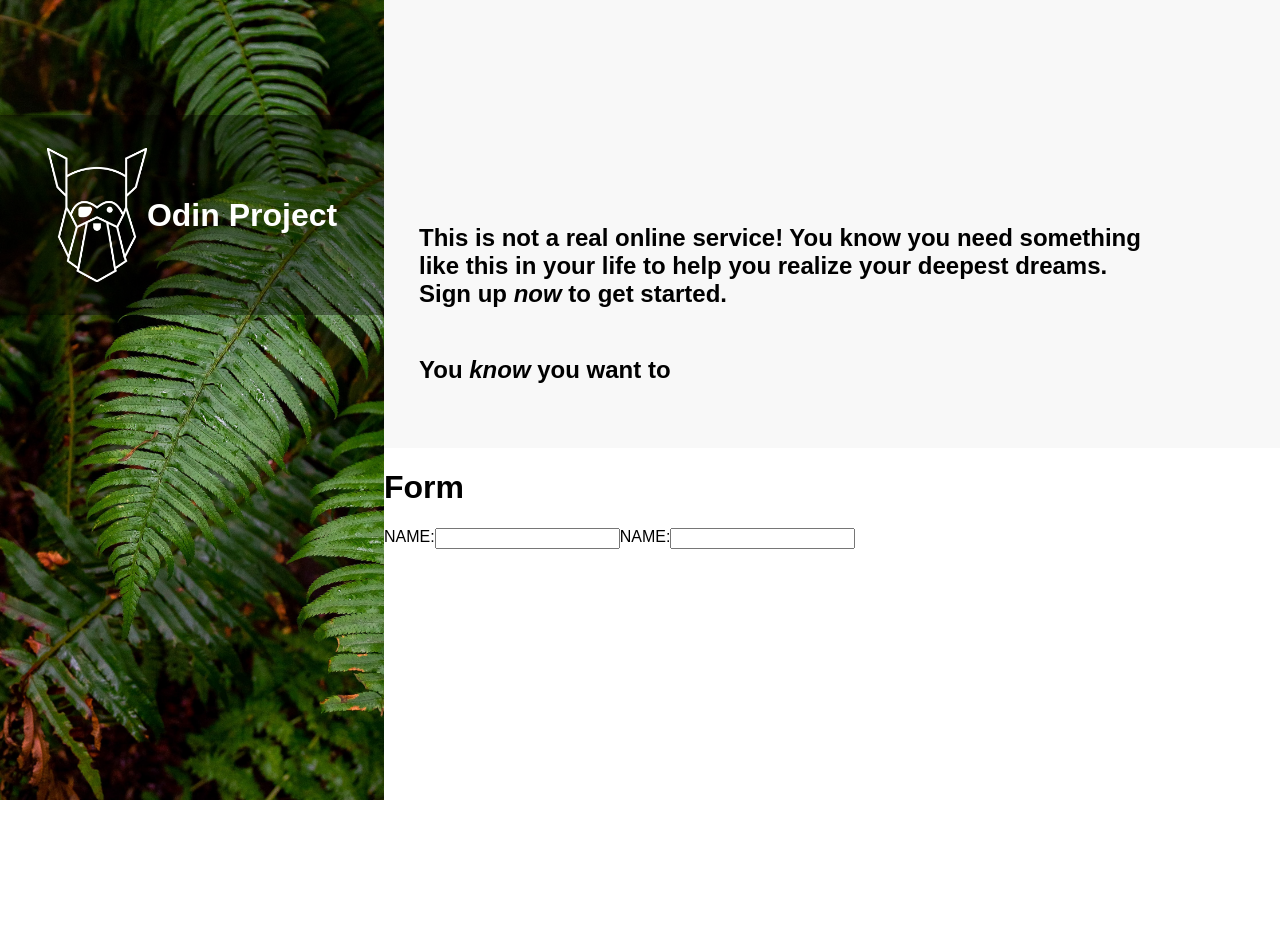
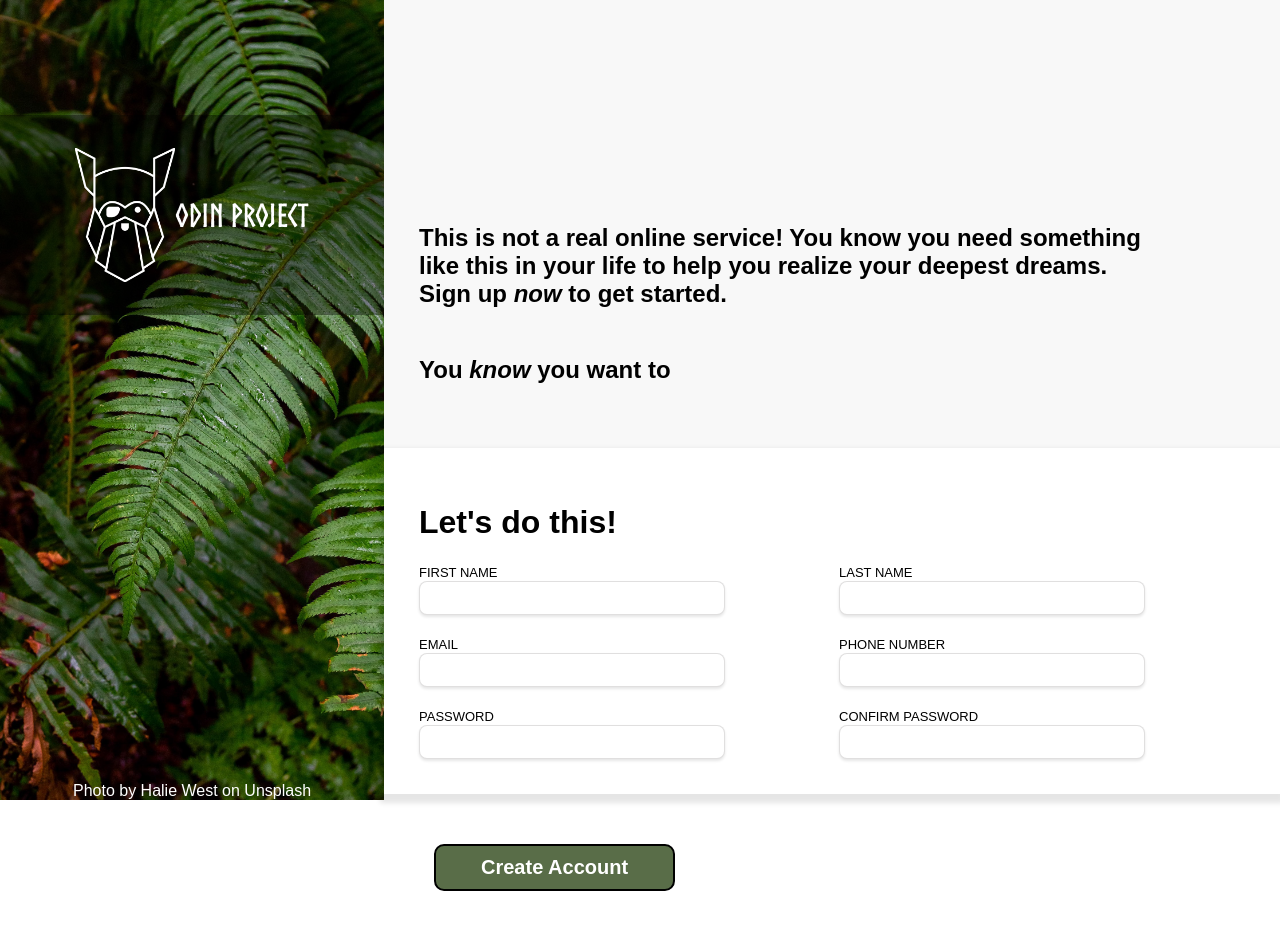
Before and after one commit to dusmer/sign-up-form, a plain HTML site: page index.html in a window 1280 px wide. Before the commit the page ends 800 px from the top, so only its background shows below. Drawn offline with Linux system fonts and the light colour scheme.

Commit message:
Updated formatting

```diff
--- a/index.html
+++ b/index.html
@@ -14,11 +14,14 @@
             <h1>Odin Project</h1>
 
         </div>
+        <div class="credit">
+            Photo by Halie West on Unsplash
+        </div>
     </div>
     <div class="form-main">
         <div class="instructions">
             <div class="container">
-                <p>This is not a real online service! You know you need something like this in your life to help you realize your deepest dreams. Sign up <em>now</em> to get started.</p>
+                <p>This is not a real online service! You know you need something like this in your life to help you realize your deepest dreams.<br />Sign up <em>now</em> to get started.</p>
 
             </div>
 
@@ -26,25 +29,45 @@
              <p>You <em>know</em> you want to</p>
 
             </div>
-        </div>
-        <div class="container">
-            <h1>Form</h1>
 
         </div>
-        <div class="container">
-            <form>
-            <div class="columns">
-                <div class="container">
-                    <label for="name">Name:</label>
-                    <input type="text" id="name" name="name" />
-                    <label for="name">Name:</label>
-                    <input type="text" id="name" name="name" />
+        <div class="form">
+            <div class="">
+                <h1>Let's do this!</h1>
+            </div>
+            <div class="formLayout">
+                <div class="formFields">
+
+                        <label for="fistName">First Name</label><br />
+                        <input type="text" id="firstName" name="firstName" />
                 </div>
-                <div class="container">
+                <div class="formFields">
+                    <label for="lastName">Last Name</label><br />
+                    <input type="text" id="lastName" name="lastName" />
+                </div>
+                <div class="formFields">
+                    <label for="email">Email</label><br />
+                    <input type="text" id="email" name="email" />
+                </div>
+                <div class="formFields">
+                    <label for="phone">Phone Number</label><br />
+                    <input type="text" id="phone" name="phone" />
+                </div>
+                <div class="formFields">
+                    <label for="password">Password</label><br />
+                    <input type="text" id="password" name="password" />
+                </div>
+                <div class="formFields">
+                    <label for="confirmPassword">Confirm Password</label><br />
+                    <input type="text" id="confirmPassword" name="confirmPassword" />
+                </div>
+        </div>
 
-                </div>
-            </div>
-        </form>
+
+
+        </div>
+        <div class="submit">
+            <button>Create Account</button>
         </div>
     </div>
 </body>
--- a/style.css
+++ b/style.css
@@ -1,4 +1,8 @@
-@import url('assets/Norse-Bold.otf');
+
+@font-face {
+    font-family: 'Norse Bold';
+    src: url("assets/Norse-Bold.otf") format("opentype");
+}
 
 body {
     font-family: sans-serif;
@@ -10,6 +14,7 @@ body {
 
 .vert-hero{
     display:flex;
+    flex-direction: column;
     background-image :url("images/main.jpg");
     background-size: cover;
     width:30%;
@@ -28,9 +33,17 @@ body {
     align-items: center;
     color:white;
     flex-wrap: wrap;
-    /*font-family: "Norse Bold";*/
+    font-family: "Norse Bold";
+    margin-botom:auto;
 
 
+}
+
+.credit{
+    margin-top:auto;
+    color:white;
+    display:flex;
+    justify-content: center;
 }
 .form-main{
     display:flex;
@@ -74,7 +87,7 @@ body {
     flex-direction: column;
     flex-wrap: wrap;
     padding:35px;
-    box-shadow: 0px 10px rgba(248, 248, 248, 0.877);
+    box-shadow: 0 5px 5px 4px rgb(0 0 0 / 10%);
 
 }
 
@@ -93,4 +106,38 @@ body {
 
 label{
     text-transform:uppercase;
+    font-size: 13px;
 }
+
+input[type=text]{
+    min-width:300px;
+    border-style: solid;
+    border-color: rgba(121, 119, 119, 0.233);
+    border-width: 1px;
+    font-size: 20px;
+    border-radius: 8px;
+    box-shadow: 0 2px 3px 0px rgb(0 0 0 / 10%);
+    height:30px;
+
+}
+
+input[type=text]:focus{
+    border-color: rgb(1, 1, 241);
+    outline: none;
+
+}
+
+.submit{
+    padding: 50px;
+}
+button{
+    background-color: #596D48;
+    padding:10px 45px 10px 45px;
+    border-radius: 10px;
+    color:white;
+    font-size: 20px;
+    font-weight: 900;
+    border-style: solid;
+
+
+}
```
